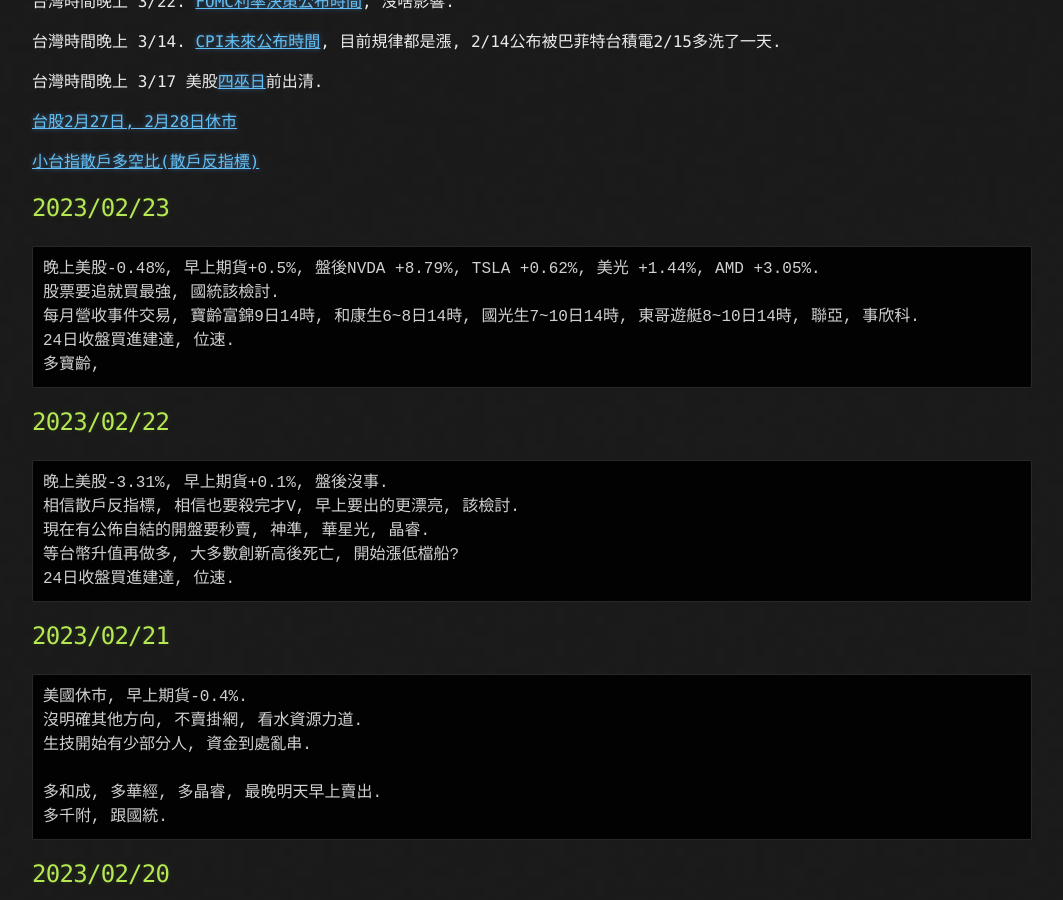
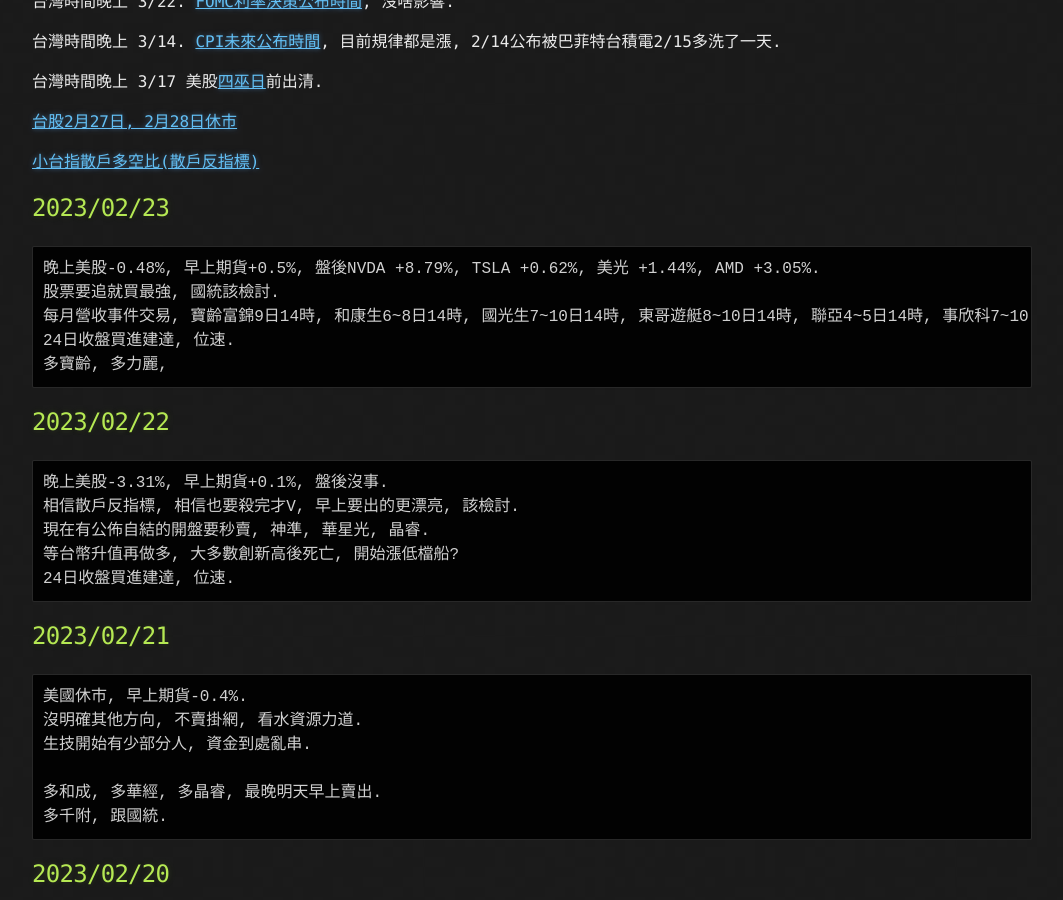
Before and after one commit to lepg5487/Stock_God, a Jekyll site: the page built from index.md, in a window 1280 px wide and 900 px high, scrolled down 428 px. Shown: the whole window, without its empty margins (108-1171 px from the left). Built offline with Jekyll 4.4.1, drawn with Linux system fonts in a browser that asks for light colours; our own code applies the rules of GitHub Pages for plain Markdown files.

Commit message:
Update index.md

````diff
--- a/index.md
+++ b/index.md
@@ -24,9 +24,9 @@
 ```
 晚上美股-0.48%, 早上期貨+0.5%, 盤後NVDA +8.79%, TSLA +0.62%, 美光 +1.44%, AMD +3.05%.
 股票要追就買最強, 國統該檢討.
-每月營收事件交易, 寶齡富錦9日14時, 和康生6~8日14時, 國光生7~10日14時, 東哥遊艇8~10日14時, 聯亞, 事欣科.
+每月營收事件交易, 寶齡富錦9日14時, 和康生6~8日14時, 國光生7~10日14時, 東哥遊艇8~10日14時, 聯亞4~5日14時, 事欣科7~10日14時.
 24日收盤買進建達, 位速.
-多寶齡,
+多寶齡, 多力麗,
 ```
 
 ## 2023/02/22
````
